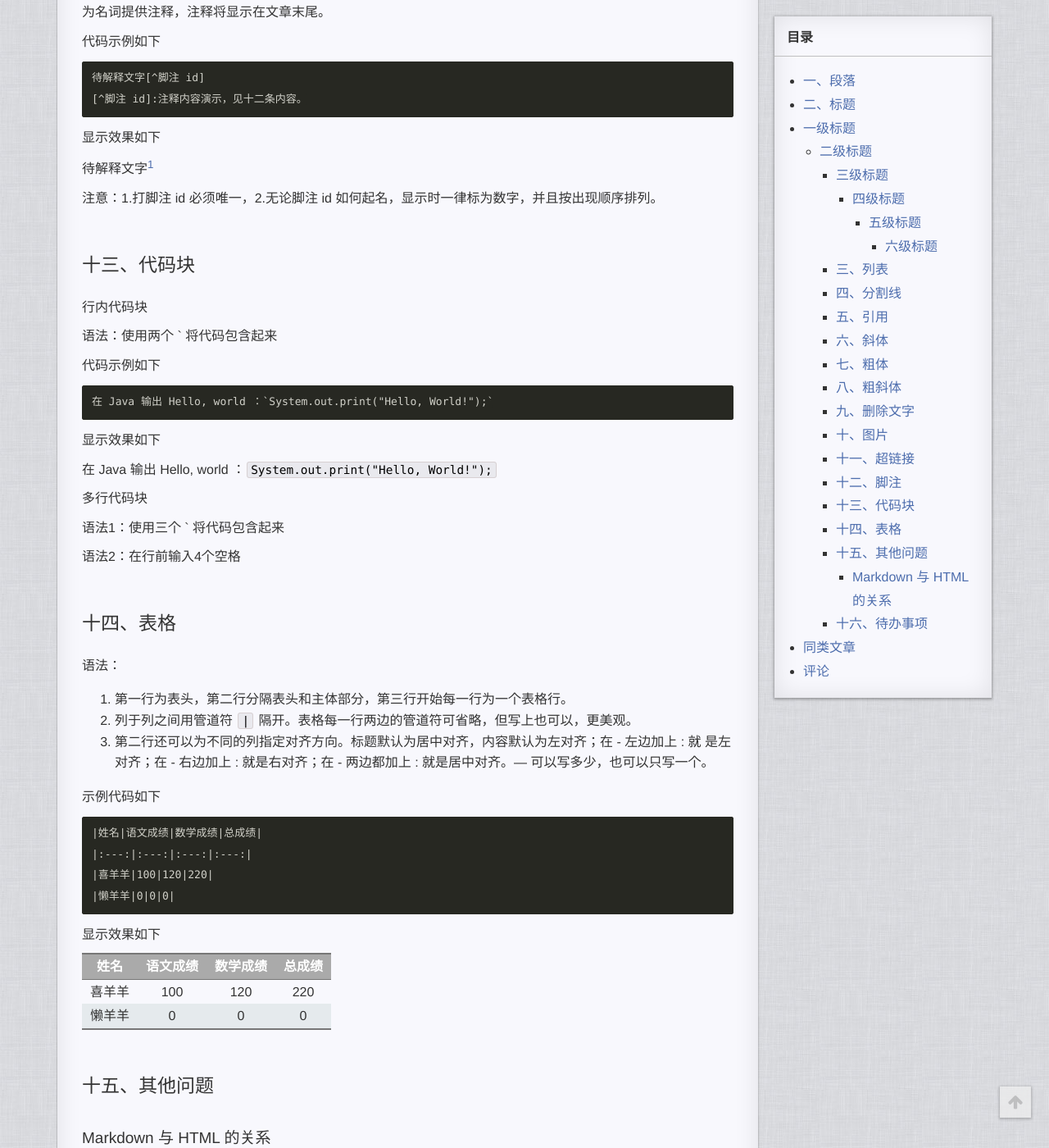
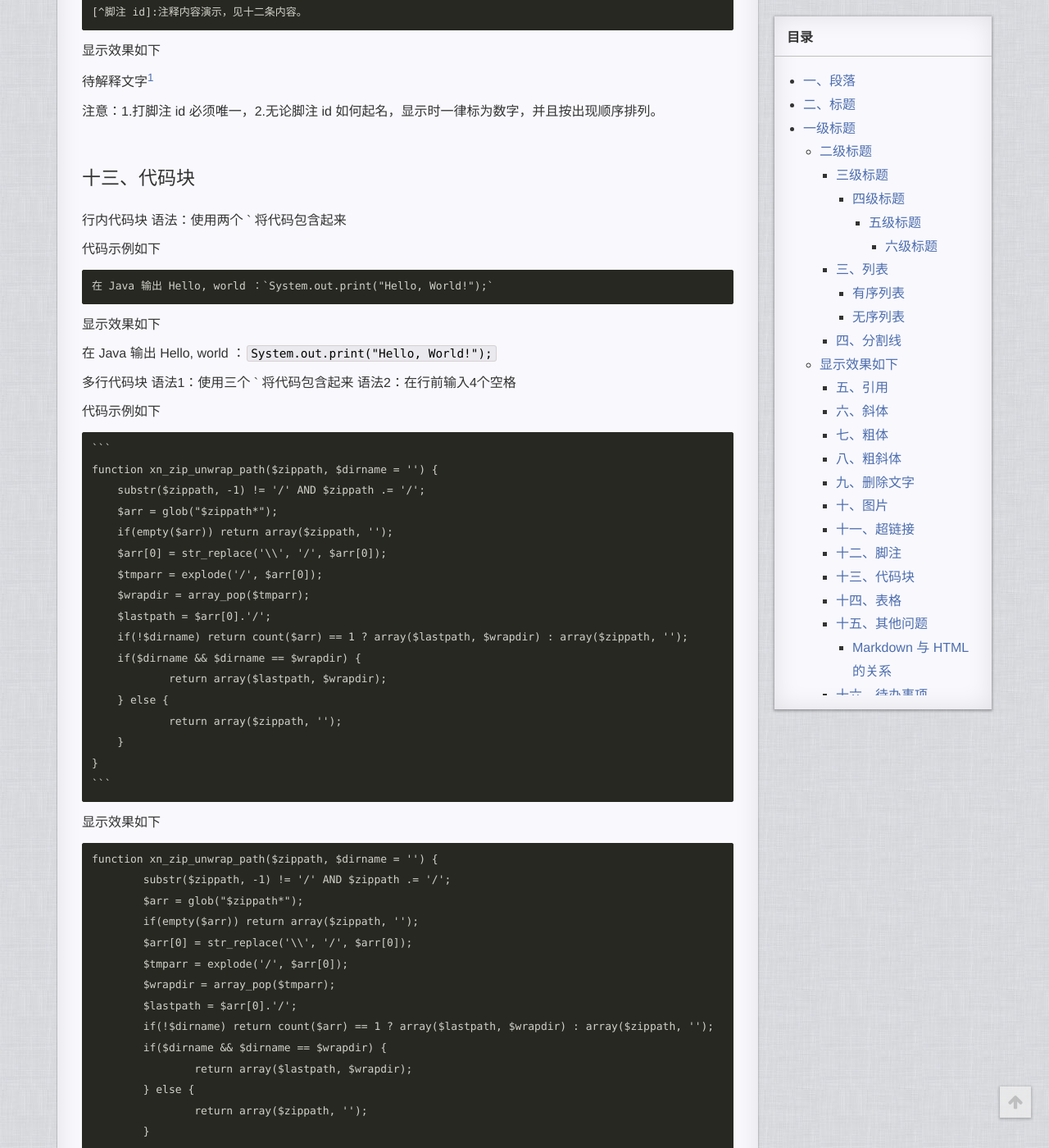
Before and after one commit to luohuilong/luohuilong.github.io, a Jekyll site: the page built from _posts/2025-05-12-Markdown语法说明汇总.md, in a window 1280 px wide and 1400 px high, scrolled down 5979 px. Shown: the whole window at 82% size. Built offline with Jekyll 4.4.1, drawn with Linux system fonts in a browser that asks for light colours; comment, search, counter and statistics services are not loaded; a style sheet for code colours, icons or effects is not loaded; some of the changed text lies outside the part shown.

Commit message:
Add files via upload

````diff
--- a/_posts/2025-05-12-Markdown语法说明汇总.md
+++ b/_posts/2025-05-12-Markdown语法说明汇总.md
@@ -57,7 +57,7 @@
 ###### 六级标题 ######
 
 ### 三、列表 ###
-有序列表
+#### 有序列表 ####
 
 语法：使用 数字 + . 作为项目符号，项目符号和正式列表项目之间有一个空格。
 
@@ -73,7 +73,7 @@
 2. 有序列表
 3. 有序列表
 
-无序列表
+#### 无序列表 ####
 
 语法：使用 * 作为项目符号，项目符号和正式列表项目之间有一个空格。(使用符号 + 或 - 也可以，显示效果相同）
 
@@ -199,13 +193,10 @@
     [苹果](https://www.apple.com "苹果官网")
 
 显示效果如下
-
 [苹果](https://www.apple.com "苹果官网")
-
 说明：括号里“苹果官网”主要是图片放到链接上会浮现该文字，不需要可以删除，括号里只放链接即可。
 
 引用链接
-
 一种链接和地址分离的方式。
 
 代码示例如下
@@ -239,7 +230,6 @@
 ### 十三、代码块 ###
 
 行内代码块
-
 语法：使用两个 ` 将代码包含起来
 
 代码示例如下
@@ -251,10 +241,48 @@
 在 Java 输出 Hello, world ：`System.out.print("Hello, World!");`
 
 多行代码块
+语法1：使用三个 ` 将代码包含起来
+语法2：在行前输入4个空格
 
-语法1：使用三个 ` 将代码包含起来
+代码示例如下
 
-语法2：在行前输入4个空格
+    ```
+    function xn_zip_unwrap_path($zippath, $dirname = '') {
+	    substr($zippath, -1) != '/' AND $zippath .= '/';
+	    $arr = glob("$zippath*");
+	    if(empty($arr)) return array($zippath, '');
+	    $arr[0] = str_replace('\\', '/', $arr[0]);
+	    $tmparr = explode('/', $arr[0]);
+	    $wrapdir = array_pop($tmparr);
+	    $lastpath = $arr[0].'/';
+	    if(!$dirname) return count($arr) == 1 ? array($lastpath, $wrapdir) : array($zippath, '');
+	    if($dirname && $dirname == $wrapdir) {
+		    return array($lastpath, $wrapdir);
+	    } else {
+		    return array($zippath, '');
+	    }
+    }
+    ```
+
+显示效果如下
+
+```
+function xn_zip_unwrap_path($zippath, $dirname = '') {
+	substr($zippath, -1) != '/' AND $zippath .= '/';
+	$arr = glob("$zippath*");
+	if(empty($arr)) return array($zippath, '');
+	$arr[0] = str_replace('\\', '/', $arr[0]);
+	$tmparr = explode('/', $arr[0]);
+	$wrapdir = array_pop($tmparr);
+	$lastpath = $arr[0].'/';
+	if(!$dirname) return count($arr) == 1 ? array($lastpath, $wrapdir) : array($zippath, '');
+	if($dirname && $dirname == $wrapdir) {
+		return array($lastpath, $wrapdir);
+	} else {
+		return array($zippath, '');
+	}
+}
+```
 
 ### 十四、表格 ###
 语法：
````
Also changed, not shown: other parts of _posts/2025-05-12-Markdown语法说明汇总.md (+0 -6 lines).
